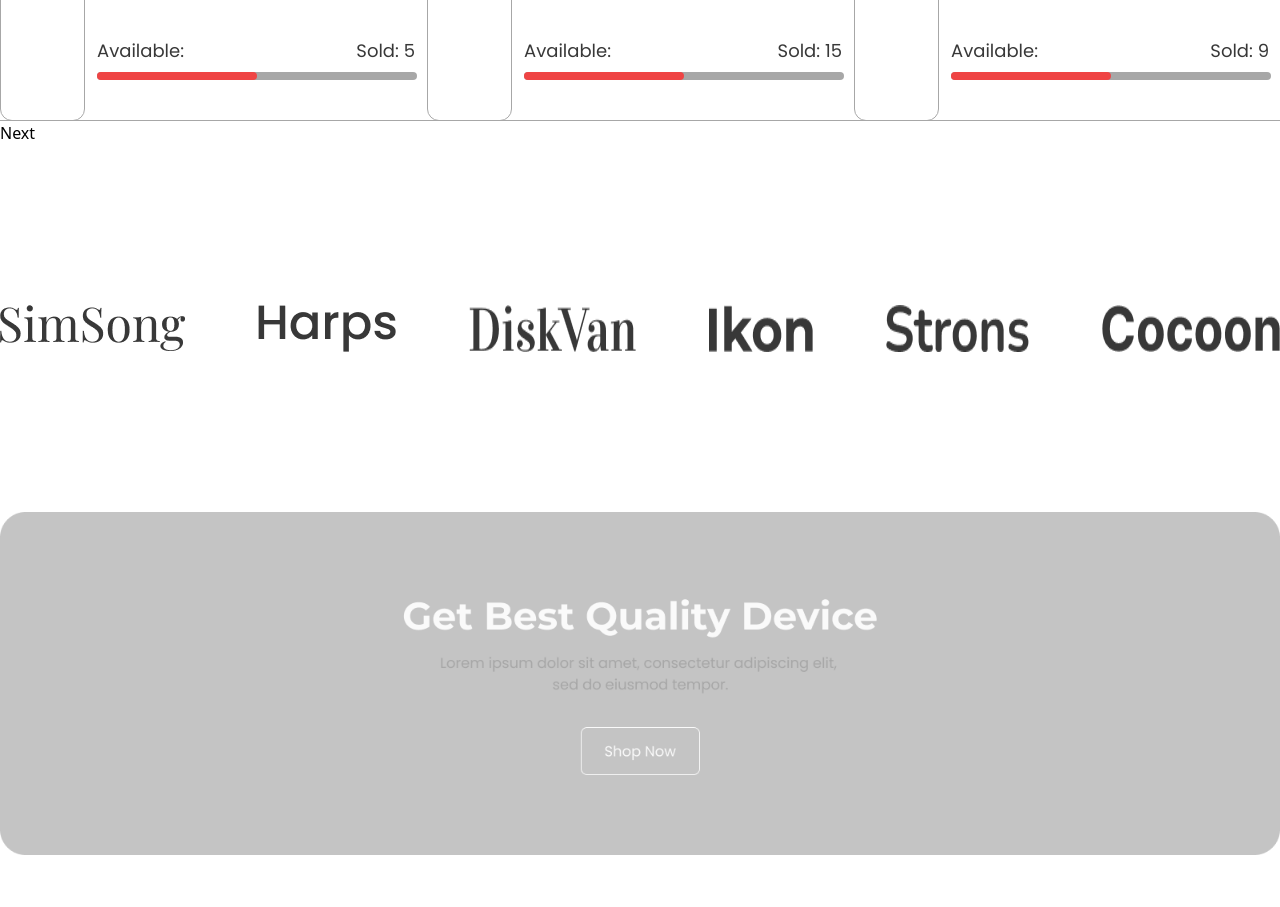
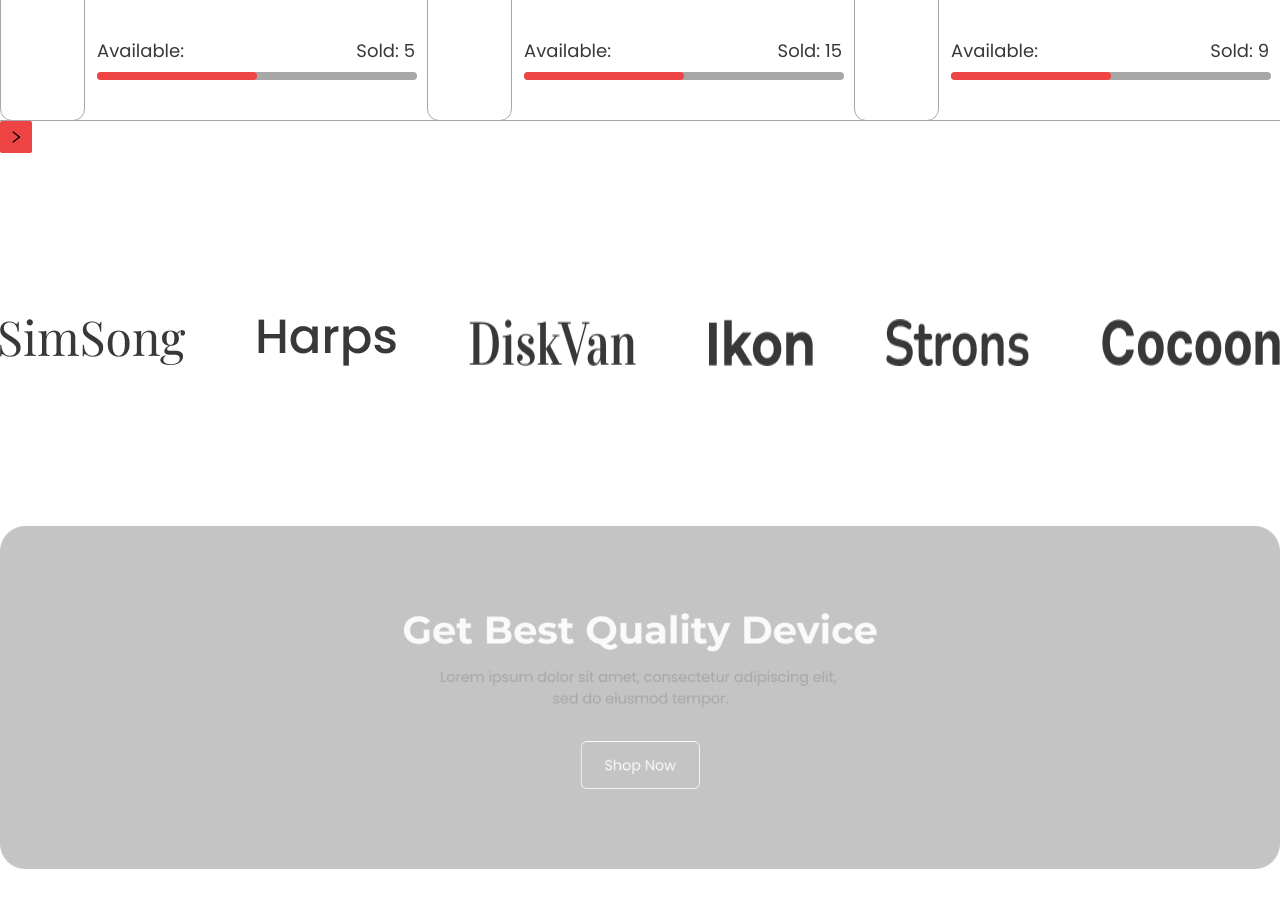
Before and after one commit to thehasandev/e_commerce_tronix, a React (Vite) app: page / in a window 1280 px wide. Shown: the part 2860-3767 px from the top of the page. Built offline with nearby package versions, Linux system fonts and the light colour scheme.

Commit message:
next-arrow

```diff
--- /dev/null
+++ b/src/components/NextArrow.jsx
@@ -0,0 +1,12 @@
+import { AiOutlineRight } from "react-icons/ai";
+
+function NextArrow(props) {
+    const { className, style, onClick } = props;
+    return (
+        <div onClick={onClick} className={`bg-red-500 inline-block p-2 rounded-sm cursor-pointer ${props.className}`}>
+            <AiOutlineRight/>
+         </div>
+    );
+  }
+
+  export default NextArrow
--- a/src/pages/Home.jsx
+++ b/src/pages/Home.jsx
@@ -29,6 +29,7 @@ import S5 from "../assets/s5.png"
 import S6 from "../assets/s6.png"
 import Add from "../assets/add.png"
 import PreviousArrow from "../components/PreviousArrow"
+import NextArrow from '../components/NextArrow'
 
 
 function Home() {
@@ -60,6 +61,7 @@ function Home() {
         speed: 500,
         slidesToShow: 3,
         slidesToScroll: 1,
+        nextArrow: <NextArrow />,
         prevArrow: <PreviousArrow/>
       };
 
```
